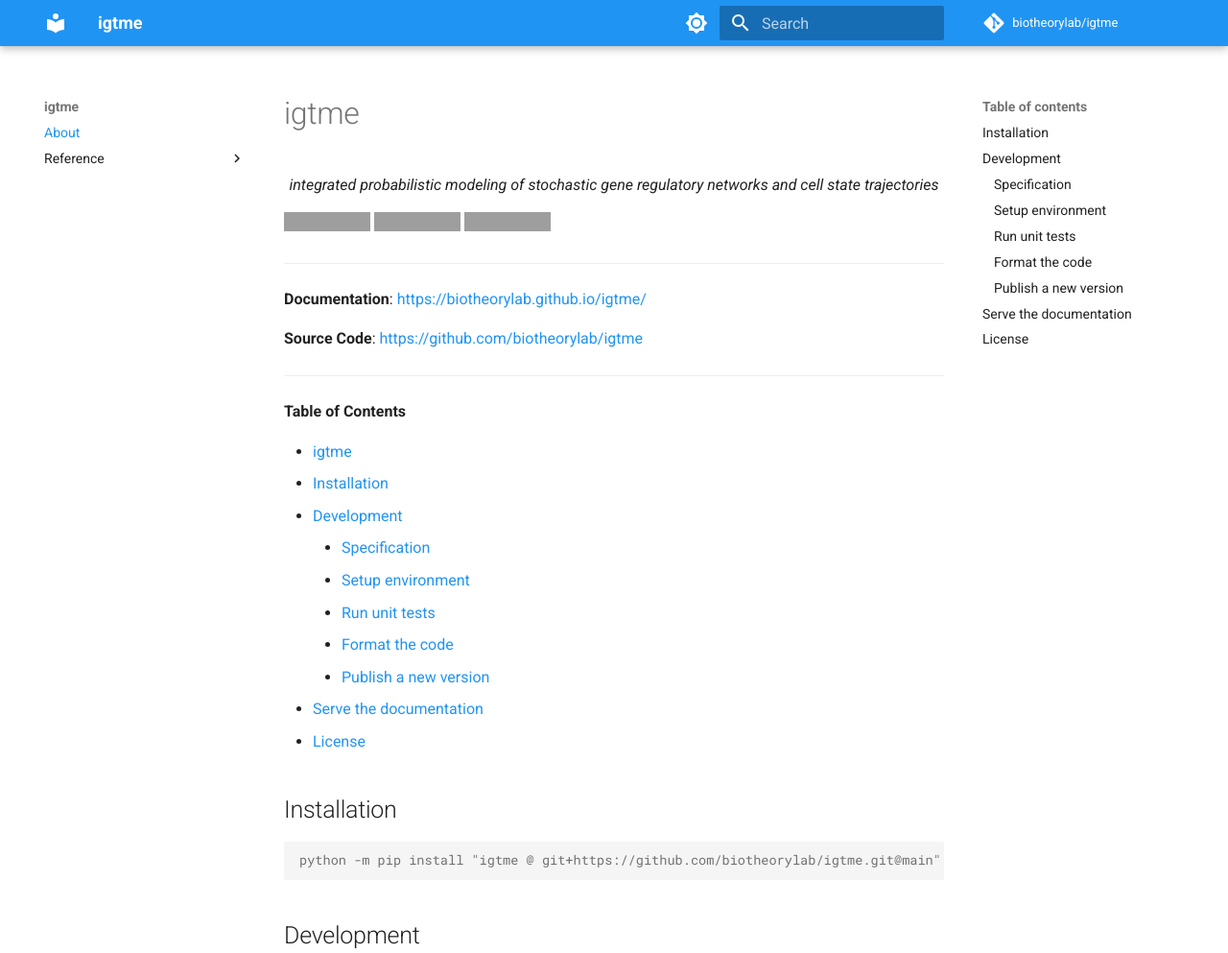
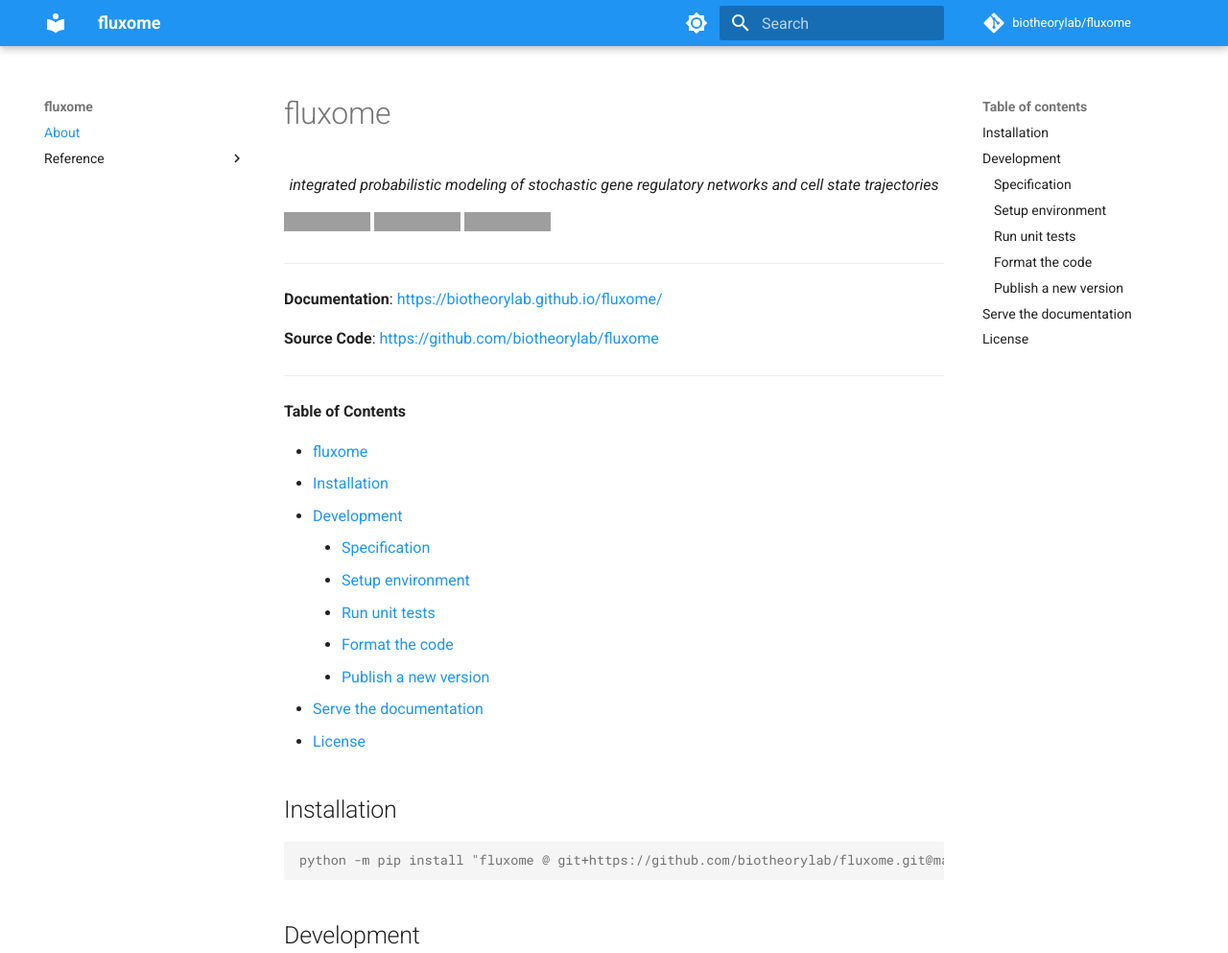
Before and after one commit to fluxome/fluxome, an MkDocs documentation site: the page built from docs/index.md, in a window 1280 px wide and 1400 px high. Shown: the top 993 px of the window at 96% size. Built offline with MkDocs 1.6.1 and Material for MkDocs 9.7.7, drawn with Linux system fonts in a browser that asks for light colours; comment, search, counter and statistics services are not loaded; grey boxes are pictures that could not be loaded.

Commit message:
rename repository (#5)
* rename internal instances

* rename library folder

* rename docs

````diff
--- a/README.md
+++ b/README.md
@@ -1,24 +1,24 @@
-# igtme
+# fluxome
 
 <p align="center">
     <em>integrated probabilistic modeling of stochastic gene regulatory networks and cell state trajectories</em>
 </p>
 
-[![build](https://github.com/biotheorylab/igtme/workflows/Build/badge.svg)](https://github.com/biotheorylab/igtme/actions)
-[![codecov](https://codecov.io/gh/biotheorylab/igtme/branch/master/graph/badge.svg)](https://codecov.io/gh/biotheorylab/igtme)
-[![PyPI version](https://badge.fury.io/py/igtme.svg)](https://badge.fury.io/py/igtme)
+[![build](https://github.com/biotheorylab/fluxome/workflows/Build/badge.svg)](https://github.com/biotheorylab/fluxome/actions)
+[![codecov](https://codecov.io/gh/biotheorylab/fluxome/branch/main/graph/badge.svg)](https://codecov.io/gh/biotheorylab/fluxome)
+[![PyPI version](https://badge.fury.io/py/fluxome.svg)](https://badge.fury.io/py/fluxome)
 
 ---
 
-**Documentation**: <a href="https://biotheorylab.github.io/igtme/" target="_blank">https://biotheorylab.github.io/igtme/</a>
+**Documentation**: <a href="https://biotheorylab.github.io/fluxome/" target="_blank">https://biotheorylab.github.io/fluxome/</a>
 
-**Source Code**: <a href="https://github.com/biotheorylab/igtme" target="_blank">https://github.com/biotheorylab/igtme</a>
+**Source Code**: <a href="https://github.com/biotheorylab/fluxome" target="_blank">https://github.com/biotheorylab/fluxome</a>
 
 ---
 
 **Table of Contents**
 
-- [igtme](#igtme)
+- [fluxome](#fluxome)
   - [Installation](#installation)
   - [Development](#development)
     - [Specification](#specification)
@@ -32,7 +32,7 @@
 ## Installation
 
 ```console
-python -m pip install "igtme @ git+https://github.com/biotheorylab/igtme.git@main"
+python -m pip install "fluxome @ git+https://github.com/biotheorylab/fluxome.git@main"
 ```
 
 ## Development
--- a/mkdocs.yml
+++ b/mkdocs.yml
@@ -1,8 +1,8 @@
-site_name: igtme
+site_name: fluxome
 site_description: integrated probabilistic modeling of stochastic gene regulatory networks and cell state trajectories
 
-repo_url: https://github.com/biotheorylab/igtme
-repo_name: biotheorylab/igtme
+repo_url: https://github.com/biotheorylab/fluxome
+repo_name: biotheorylab/fluxome
 
 theme:
     name: material
@@ -50,9 +50,9 @@
 
 watch:
     - docs
-    - src/igtme
+    - src/fluxome
 
 nav:
     - About: index.md
     - Reference:
-        - igtme: reference/igtme.md
+        - fluxome: reference/fluxome.md
````
Also changed, not shown: SPECIFICATION.md (+6 -6 lines), docs/reference/fluxome.md (renamed from docs/reference/igtme.md, +1 -1 lines), pyproject.toml (+15 -15 lines), src/fluxome/__about__.py (renamed from src/igtme/__about__.py), src/fluxome/__init__.py (renamed from src/igtme/__init__.py), 6 other files.
